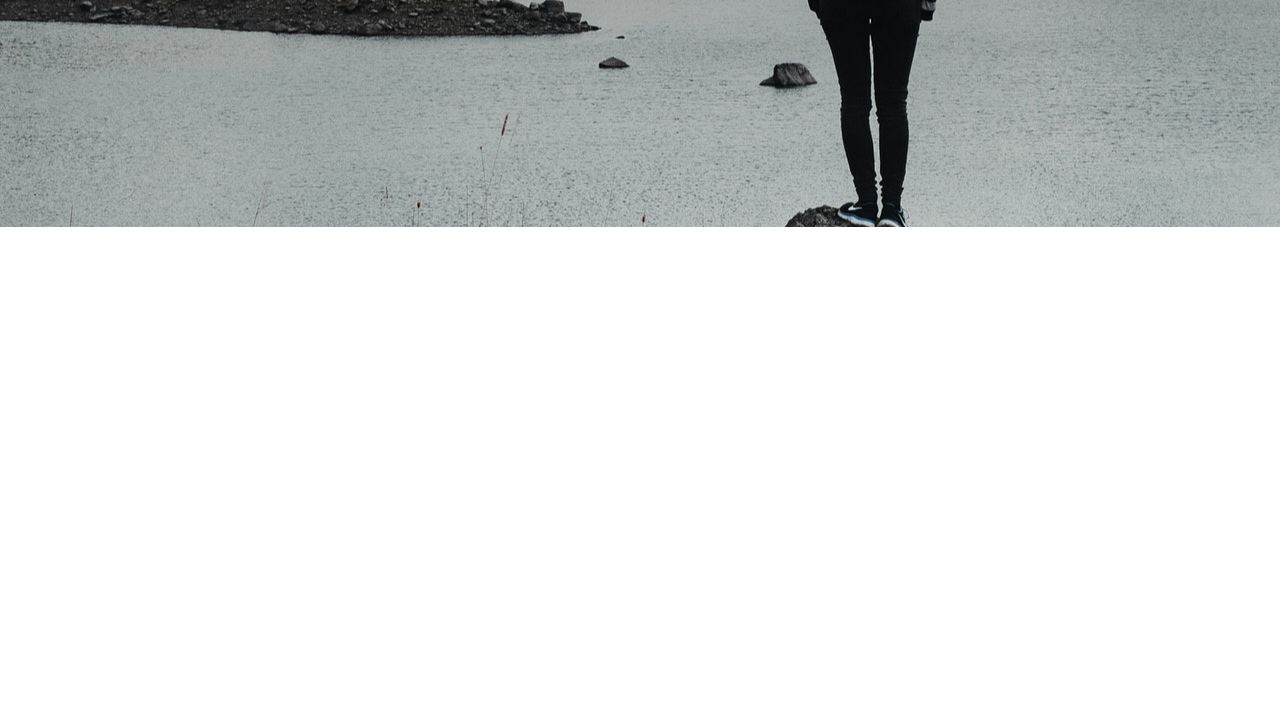
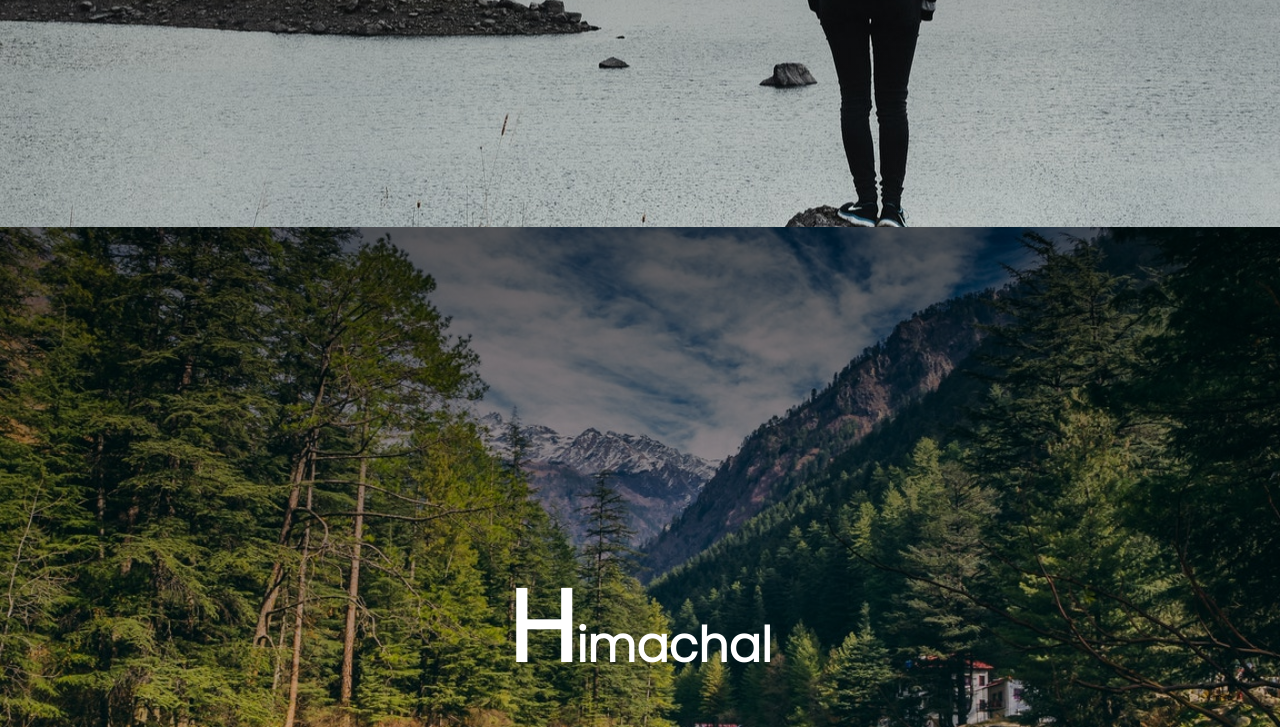
Before and after one commit to shivamrajtech/TravelingWebsite, a plain HTML site: page index.html in a window 1280 px wide. Shown: the part 573-1300 px from the top of the page. Before the commit the page ends 800 px from the top, so only its background shows below. Drawn offline with Linux system fonts and the light colour scheme; a web font is replaced by a local one.

Commit message:
location section

```diff
--- a/index.html
+++ b/index.html
@@ -14,6 +14,9 @@
     <link rel="stylesheet" href="./style.css" />
     <title>TreKK</title>
 </head>
+
+
+<body>
     <header class="main-head">
         <nav>
             <h1 id="logo">Tre <span style="color: rgb(227, 250, 19);">KK</span> </h1>
@@ -31,8 +34,10 @@
         <h3>Start your trekking at an affordable price with Trekk <br />contact us now bellow.</h3>
         <button>Book Now</button>
     </section>
+    <section class="location">
+        <h2><span style="font-size: 10rem;"> H</span>imachal</h2>
 
-<body>
+    </section>
 
 </body>
 
--- a/style.css
+++ b/style.css
@@ -43,6 +43,7 @@ button{
 .main-head{
     background-color: #1c3e42 ;
     color: rgb(255, 255, 255);
+
 }
 nav{
 
@@ -56,6 +57,7 @@ nav{
 
 }
 nav ul{
+
     display: flex;
     flex: 1 1 40rem;
     justify-content: space-around;
@@ -68,7 +70,7 @@ nav ul{
     font-weight: 400;
 }
 .hero{
-    min-height: 90vh;
+
     background: linear-gradient(rgba(0, 0, 0, 0.5),transparent) ,url(./img/hero.jpg);
     min-height: 90vh;
     color: rgb(255, 255, 255);
@@ -87,6 +89,18 @@ nav ul{
     padding: 3rem;
 
 }
+.location{
+    background:linear-gradient(rgba(0, 0, 0, 0.6),transparent) ,url(./img/location.jpg);
+    min-height: 100vh;
+    color: white;
+    background-size: cover;
+    background-position: center;
+    display: flex;
+    justify-content: center;
+    align-items: center;
+    text-align: center;
+
+}
 @media  screen  and (max-width: 932px){
     html{
         font-size: 45%;
```
Also changed, not shown: img/location.jpg (added). Lines whose indentation alone changed are shown as unchanged.
